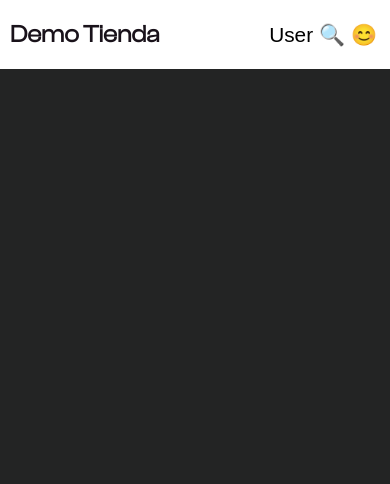
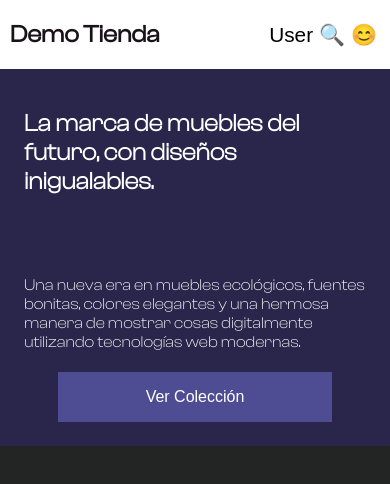
Before and after one commit to Vinii21/app-angular-demo-store, an Angular app: page / in a window 390 px wide. Shown: the top 484 px of the page. Built offline with nearby package versions, Linux system fonts and the light colour scheme.

Commit message:
Componente Hero, estilos CSS y diseño responsivo

```diff
--- /dev/null
+++ b/src/app/Home/components/home-hero/home-hero.component.css
@@ -0,0 +1,115 @@
+.container-hero {
+  background-color: var(--color-dark-primary);
+}
+
+.container-hero .container-hero_sections{
+  display: flex;
+  flex-direction: column;
+  padding: 40px 24px 24px 24px;
+}
+.container-hero .container-hero_sections .hero_sections_info{
+  display: flex;
+  flex-direction: column;
+  align-items: center;
+}
+.hero_sections_info .sections_info-title{
+  color: var(--color-white);
+  font-family: var(--font-ClashDisplay-lighy);
+  order: 1;
+}
+.hero_sections_info .sections_info-description{
+  color: var(--color-white);
+  font-family: var(--font-ClashDisplay-lighy);
+  order: 2;
+  margin-top: 80px;
+}
+.hero_sections_info .sections_info-btn{
+  padding: 16px 32px;
+  width: 80%;
+  font-size: 1rem;
+  color: var(--color-white);
+  background-color: var(--color-primary);
+  border: none;
+  order: 3;
+  margin-top: 20px;
+  transition: 1s all ease;
+  cursor: pointer;
+}
+.hero_sections_info .sections_info-btn:hover {
+  background-color: var(--color-primary-hover);
+}
+/* --------------------------------- */
+.container-hero .container-hero_sections .hero_sections_container-img{
+  display: none;
+}
+/* /////////////////////////////////////////// */
+/* /////////////////////////////////////////// */
+/* /////////////////////////////////////////// */
+/* /////////////////////////////////////////// */
+@media only screen and (min-width: 700px) {
+  .hero_sections_info .sections_info-title{
+    color: var(--color-white);
+    font-family: var(--font-ClashDisplay-medium);
+    font-size: 2rem;
+  }
+  .hero_sections_info .sections_info-description{
+    font-size: 1.5rem;
+  }
+  .hero_sections_info .sections_info-btn{
+    align-self: flex-start;
+    width: 50%;
+  }
+}
+@media only screen and (min-width: 850px) {
+  .container-hero {
+    background-color: var(--color-white);
+  }
+  .container-hero .container-hero_sections {
+    flex-direction: row;
+    justify-content: center;
+    padding: 40px 24px 24px 24px;
+  }
+  .container-hero .container-hero_sections .hero_sections_info {
+    background-color: var(--color-dark-primary);
+    padding: 20px;
+    width: 70%;
+  }
+  .hero_sections_info .sections_info-description{
+    order: 3;
+    font-size: 1rem;
+  }
+  .hero_sections_info .sections_info-btn{
+    order: 2;
+  }
+  .container-hero .container-hero_sections .hero_sections_container-img{
+    display: block;
+    width: 30%;
+  }
+  .hero_sections_container-img .sections_container-img_img{
+    width: 100%;
+    height: 100%;
+    object-fit: cover;
+  }
+}
+@media only screen and (min-width: 1000px) {
+  .container-hero .container-hero_sections .hero_sections_info {
+    background-color: var(--color-dark-primary);
+    padding: 20px;
+    padding-top: 50px;
+    width: 776.3px;
+    position: relative;
+  }
+  .hero_sections_info .sections_info-description{
+    order: 3;
+    font-size: 1rem;
+    margin: 0;
+    position: absolute;
+    left: 20px;
+    bottom: 30px;
+    width: 80%;
+  }
+  .container-hero .container-hero_sections .hero_sections_container-img{
+    display: block;
+    width: 332.7px;
+  }
+}
--- /dev/null
+++ b/src/app/Home/components/home-hero/home-hero.component.html
@@ -0,0 +1,12 @@
+<div class="container-hero">
+  <div class="container-hero_sections">
+    <section class="hero_sections_info">
+      <h2 class="sections_info-title">La marca de muebles del futuro, con diseños inigualables.</h2>
+      <p class="sections_info-description">Una nueva era en muebles ecológicos, fuentes bonitas, colores elegantes y una hermosa manera de mostrar cosas digitalmente utilizando tecnologías web modernas.</p>
+      <button class="sections_info-btn">Ver Colección</button>
+    </section>
+    <section class="hero_sections_container-img">
+      <img class="sections_container-img_img" src="https://images.unsplash.com/photo-1592078615290-033ee584e267?ixlib=rb-4.0.3&ixid=M3wxMjA3fDB8MHxwaG90by1wYWdlfHx8fGVufDB8fHx8fA%3D%3D&auto=format&fit=crop&w=1364&q=80" alt="" width="100">
+    </section>
+  </div>
+</div>
--- a/src/app/Home/home.module.ts
+++ b/src/app/Home/home.module.ts
@@ -2,12 +2,14 @@ import { NgModule } from '@angular/core';
 import { CommonModule } from '@angular/common';
 import { HomepageComponent } from './pages/homepage/homepage.component';
 import { SharedModule } from '../Shared/shared.module';
+import { HomeHeroComponent } from './components/home-hero/home-hero.component';
 
 
 
 @NgModule({
   declarations: [
-    HomepageComponent
+    HomepageComponent,
+    HomeHeroComponent
   ],
   imports: [
     CommonModule,
--- a/src/app/Home/pages/homepage/homepage.component.html
+++ b/src/app/Home/pages/homepage/homepage.component.html
@@ -1 +1,2 @@
 <shared-nav-bar></shared-nav-bar>
+<home-hero></home-hero>
--- a/src/styles.css
+++ b/src/styles.css
@@ -11,6 +11,7 @@
   /* colors */
   --color-dark-primary: #2A254B;
   --color-primary: #4E4D93;
+  --color-primary-hover: #3d3b93;
   --color-light-grey: #F9F9F9;
   --color-white: #FFFFFF;
   --color-border-grey: #EBE8F4;
```
Also changed, not shown: src/app/Home/components/home-hero/home-hero.component.ts (added, +11 -0 lines).
